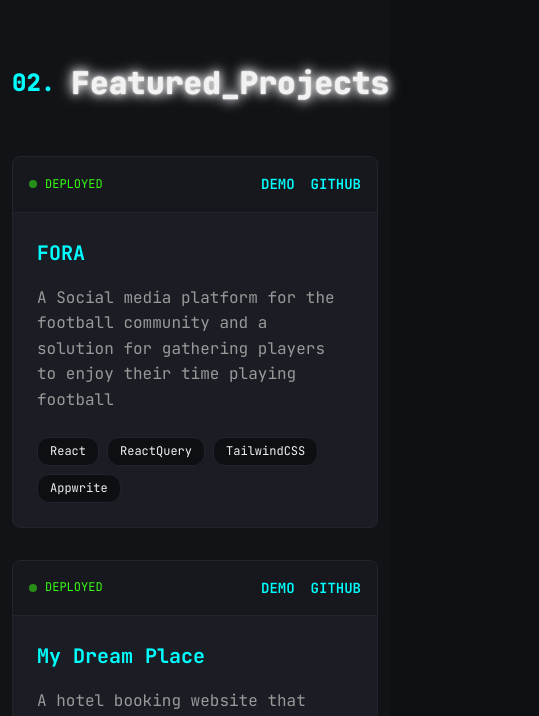
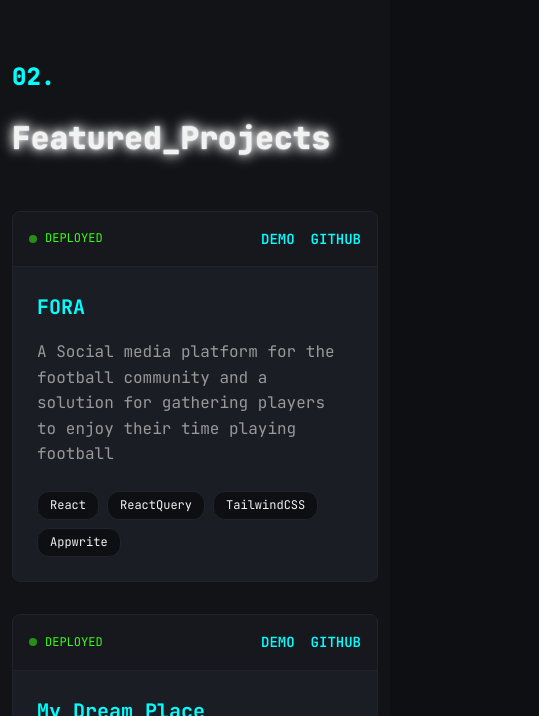
Before and after one commit to Khalid-debugg/Khalid-debugg.github.io, a plain HTML site: page index.html in a window 390 px wide. Shown: the part 2620-3336 px from the top of the page, 539 px wide, since content can reach past the window. Drawn offline with Linux system fonts and the light colour scheme.

Commit message:
fix: sections title responsiveness issue

```diff
--- a/styles.css
+++ b/styles.css
@@ -418,6 +418,13 @@ body {
   display: flex;
   align-items: center;
   gap: 1rem;
+  flex-wrap: wrap;
+}
+
+.section-title .neon-glow {
+  word-break: break-word;
+  overflow-wrap: break-word;
+  hyphens: auto;
 }
 
 .section-number {
```
